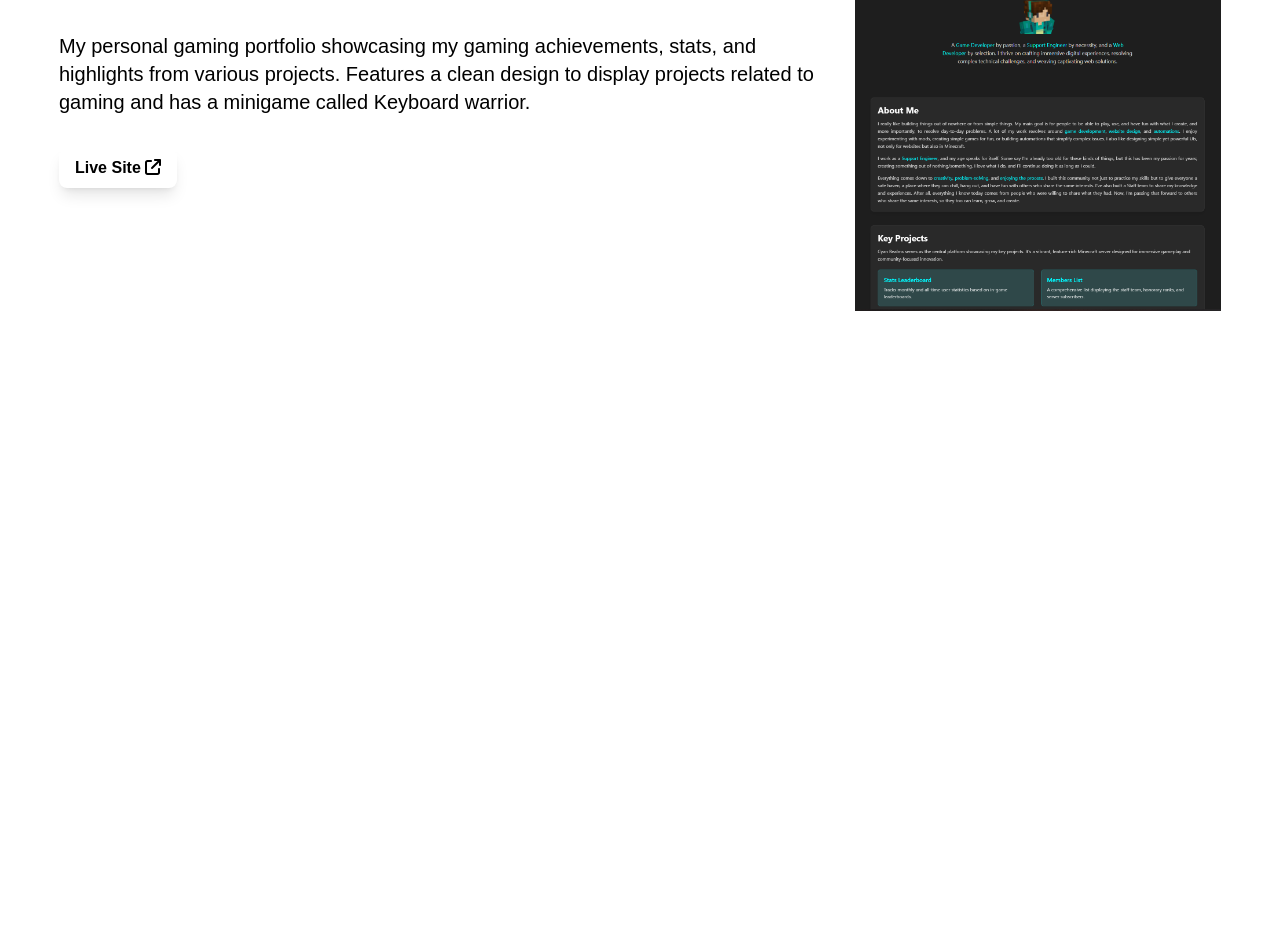
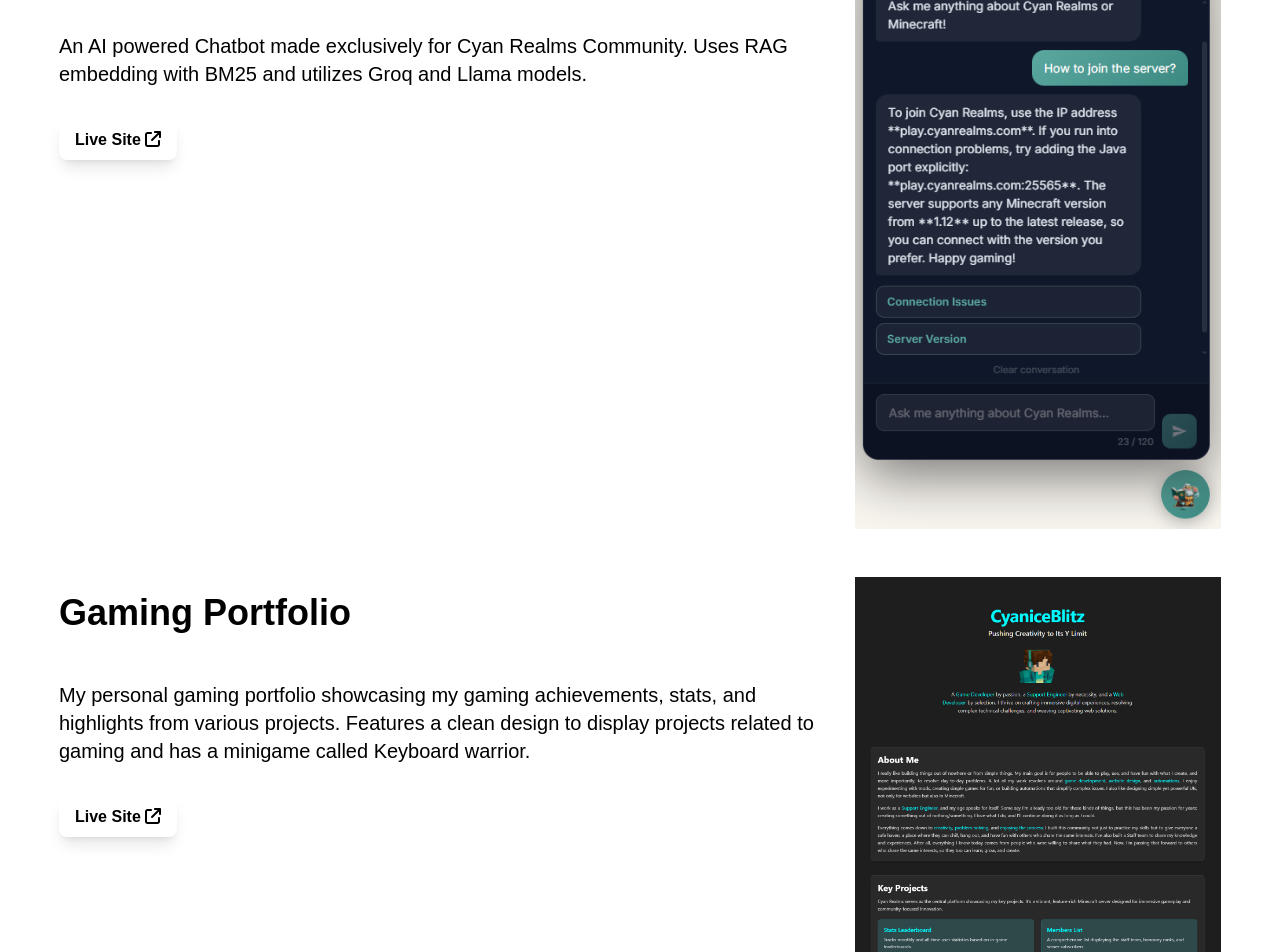
Before and after one commit to JericNisperos/NextJs-Portfolio, a Next.js app in the folder nextjs-portfolio/: page /sections/ProjectsBlock in a window 1280 px wide. Shown: the part 940-1892 px from the top of the page. Before the commit the page ends 1347 px from the top, so only its background shows below. Built offline with nearby package versions, Linux system fonts and the light colour scheme; a web font is replaced by a local one.

Commit message:
added chatbot project and fixed year on footer

```diff
--- a/nextjs-portfolio/src/pages/index.js
+++ b/nextjs-portfolio/src/pages/index.js
@@ -70,7 +70,7 @@
           <div className="dark:bg-zinc-900 bg-white relative duration-0 ">
             <ContactBlock />
 
-            <div className="py-4 text-center text-black dark:text-white text-lg pb-24">Built and designed by Jeric Nisperos. 2025</div>
+            <div className="py-4 text-center text-black dark:text-white text-lg pb-24">Built and designed by Jeric Nisperos. {new Date().getFullYear()}</div>
           </div>
         </div>
       </main>
--- a/nextjs-portfolio/src/pages/sections/HomeBlock.js
+++ b/nextjs-portfolio/src/pages/sections/HomeBlock.js
@@ -19,7 +19,7 @@
                 <span className="dark:text-blue-300 text-cyan-600">
                   <Typewriter
                     options={{
-                      strings: ["Software Engineer.", "Support Engineer.", "Full Stack Developer.", "React Developer.", "Frontend Developer." ],
+                      strings: ["Software Engineer.", "Support Engineer.", "Community Leader" ],
                       autoStart: true,
                       loop: true,
                     }}
--- a/nextjs-portfolio/src/pages/sections/ProjectsBlock.js
+++ b/nextjs-portfolio/src/pages/sections/ProjectsBlock.js
@@ -115,12 +115,21 @@
           />
 
           <ProjectList
+            src="/images/assets/cyanbot.PNG"
+            title="Cyan Librarian"
+            content="An AI powered Chatbot made exclusively for Cyan Realms Community. Uses RAG embedding with BM25 and utilizes Groq and Llama models."
+            href="https://chatbot.cyanrealms.com"
+            // stacks={["NextJS", "TailwindCSS", "REST API", "Express"]}
+            num="3"
+          />
+
+          <ProjectList
             src="/images/assets/mecyanrealms.PNG"
             title="Gaming Portfolio"
             content="My personal gaming portfolio showcasing my gaming achievements, stats, and highlights from various projects. Features a clean design to display projects related to gaming and has a minigame called Keyboard warrior."
             href="https://me.cyanrealms.com"
             // stacks={["NextJS", "TailwindCSS", "Framer-Motion"]}
-            num="3"
+            num="4"
           />
 
           {/* <ProjectList
```
Also changed, not shown: nextjs-portfolio/public/images/assets/cyanbot.png (added).
